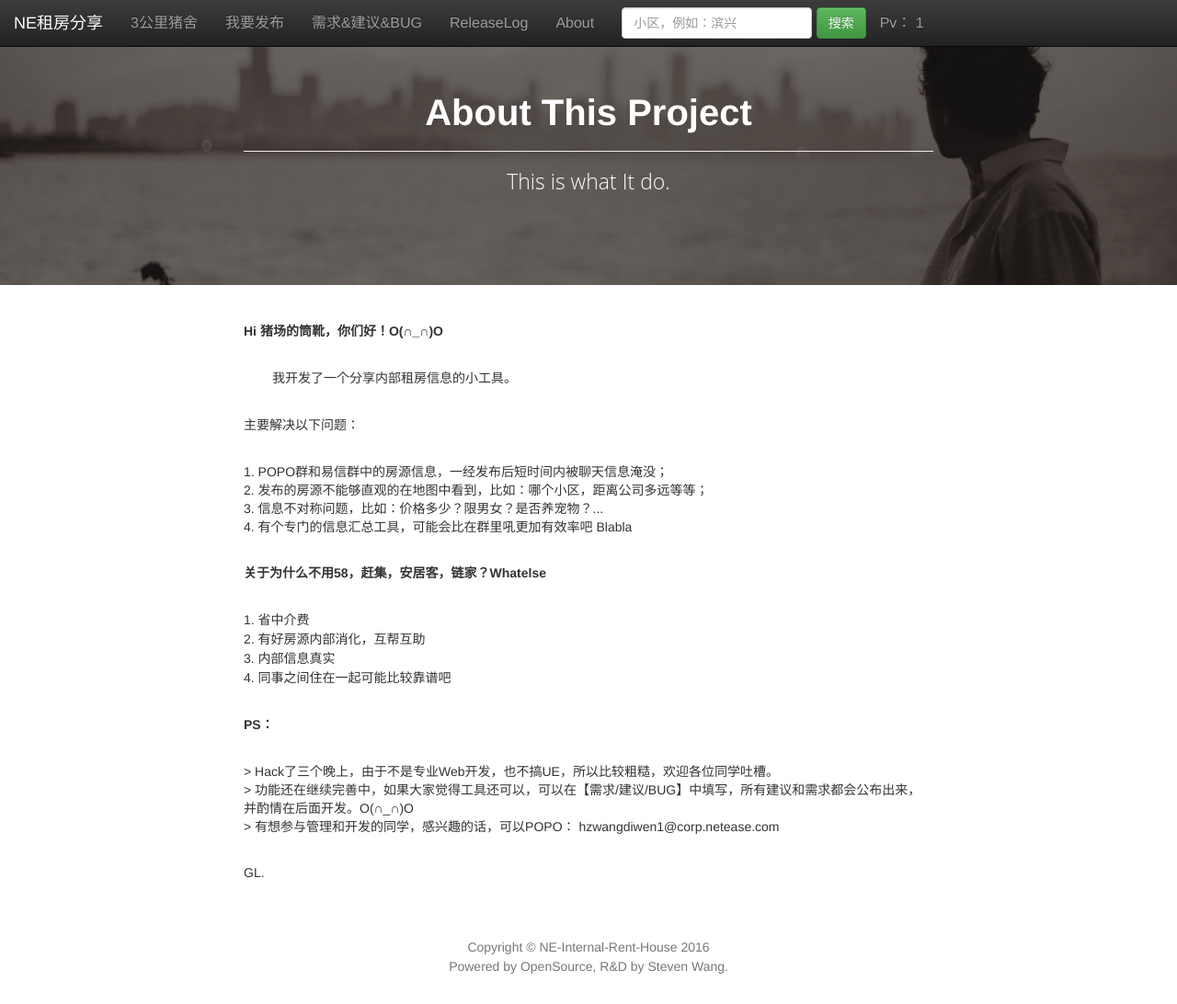
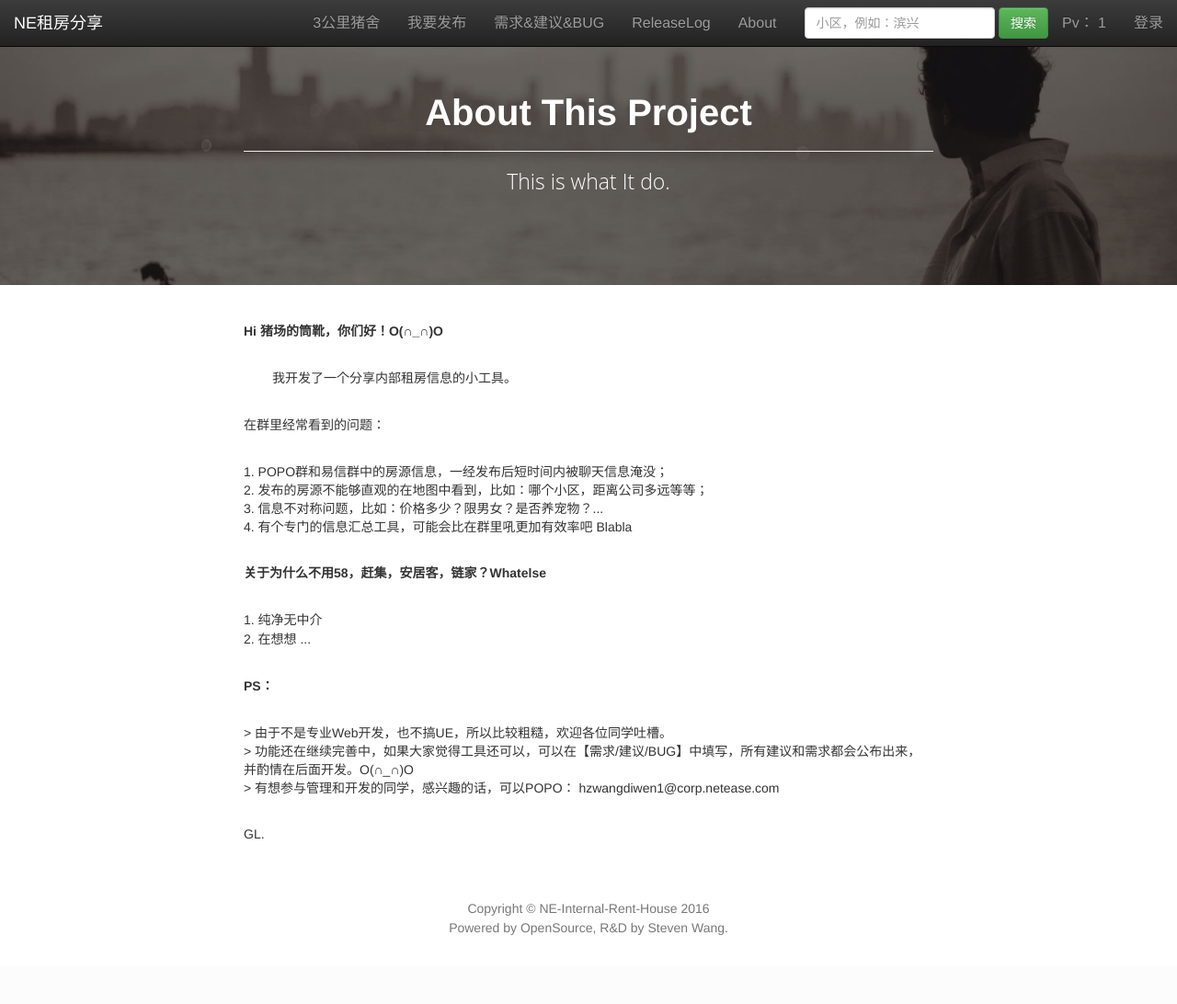
Before and after one commit to wangdiwen/rent_house, a CodeIgniter app: page /database/index.php/home/about in a window 1280 px wide. Shown: the whole page at 92% size. After the commit the page ends 1017 px from the top, so only its background shows below. Run offline with CodeIgniter, Linux system fonts and the light colour scheme; some libraries are stand-ins or nearby versions.

Commit message:
add using openid login/logout func

```diff
--- a/application/config/autoload.php
+++ b/application/config/autoload.php
@@ -58,7 +58,7 @@ $autoload['packages'] = array();
 |
 |	$autoload['libraries'] = array('user_agent' => 'ua');
 */
-$autoload['libraries'] = array();
+$autoload['libraries'] = array('session');
 
 /*
 | -------------------------------------------------------------------
@@ -83,7 +83,7 @@ $autoload['drivers'] = array();
 |
 |	$autoload['helper'] = array('url', 'file');
 */
-$autoload['helper'] = array('url');
+$autoload['helper'] = array('url', 'rh_public');
 
 /*
 | -------------------------------------------------------------------
--- a/application/controllers/Home.php
+++ b/application/controllers/Home.php
@@ -7,12 +7,10 @@ class Home extends CI_Controller {
     parent::__construct();
 
     $this->load->model('rh_house');
-    $this->load->helper('rh_public');
     // $this->load->library('lib_redis');
-    $this->load->library('session');
   }
 
-  public function login() {
+  public function recv_openid() {
     $openid_info = $this->input->get();
     log_message('debug', '/home/login recv data: ' . json_encode($openid_info));
     log_message('debug', '/home/login recv data: email=' . $openid_info['openid_sreg_email']);
@@ -58,10 +56,28 @@ class Home extends CI_Controller {
     $sig_str .= 'sreg.fullname:' . $openid_info['openid_sreg_fullname'] . "\n";
     $sig_str .= 'sreg.nickname:' . $openid_info['openid_sreg_nickname'] . "\n";
 
-    $new_sig = base64_encode(hash_hmac('sha256', $sig_str, $mac_key));
+    $new_sig = base64_encode(hash_hmac('sha256', $sig_str, base64_decode($mac_key), true));
     log_message('debug', 'Old sig = ' . $sig);
     log_message('debug', 'New sig = ' . $new_sig);
+    if ($sig !== $new_sig) {
+      echo "Invalid OpenID !!!";
+      return false;
+    }
 
+    // set this user session
+    $this->session->unset_userdata('neid');
+    $this->session->set_userdata(array(
+      'email' => $openid_info['openid_sreg_email'],
+      'nickname' => $openid_info['openid_sreg_nickname'],
+      'fullname' => $openid_info['openid_sreg_fullname'],
+    ));
+
+    $open_page = $this->session->userdata('open_page');
+    if ($open_page == 'home') {
+      return $this->index();
+    }
+    else
+      $this->load->view($open_page);
   }
 
   // default index entry
@@ -92,8 +108,28 @@ class Home extends CI_Controller {
     $this->load->view('about');
   }
 
+  public function login() {
+    return $this->_redirect2neid('home');
+  }
+
+  public function clean() {
+    $this->session->sess_destroy();
+
+    redirect('/home/index', 'location', 302);
+  }
+
   public function publish() {
-    $this->load->view('publish');
+    $email = $this->session->userdata('email');
+    if (! $email) {
+      return $this->_redirect2neid('publish');
+    }
+    else {
+      // $nickname = $this->session->userdata('nickname');
+      // log_message('debug', 'publish page: ' . 'email=' . $email . ', nickname=' . $nickname);
+      $this->load->view('publish', array(
+        'email' => explode('@', $email)[0],
+      ));
+    }
   }
 
   public function pos() {
@@ -108,7 +144,7 @@ class Home extends CI_Controller {
   }
 
   // Redirect to NE-Openid
-  public function neid() {
+  public function _redirect2neid($page = 'publish') {
     // doc: https://login.netease.com/download/ntes_openid_dev.pdf
 
     $params = array(
@@ -136,6 +172,7 @@ class Home extends CI_Controller {
 
     $u_session = array(
       'neid' => $post_arr,
+      'open_page' => $page,
     );
     $this->session->set_userdata($u_session);
 
@@ -143,10 +180,10 @@ class Home extends CI_Controller {
       'openid.ns' => 'http://specs.openid.net/auth/2.0',
       'openid.mode' => 'checkid_setup',
       'openid.assoc_handle' => $post_arr['assoc_handle'],
-      'openid.return_to'  => base_url() . 'home/login',
+      'openid.return_to'  => base_url() . 'home/recv_openid',
       'openid.claimed_id' => 'http://specs.openid.net/auth/2.0/identifier_select',
       'openid.identity'  => 'http://specs.openid.net/auth/2.0/identifier_select',
-      'openid.realm' => base_url() . 'home/openid',
+      'openid.realm' => base_url() . $page,
       'openid.ns.sreg' => 'http://openid.net/extensions/sreg/1.1',
       'openid.sreg.required' => 'nickname,email,fullname',
     );
--- a/application/views/about.php
+++ b/application/views/about.php
@@ -23,7 +23,7 @@
             <div class="col-lg-8 col-lg-offset-2 col-md-10 col-md-offset-1">
                 <p><strong>Hi 猪场的筒靴，你们好！O(∩_∩)O</strong></p>
                 <p>&nbsp;&nbsp;&nbsp;&nbsp;&nbsp;&nbsp;&nbsp;&nbsp;我开发了一个分享内部租房信息的小工具。</p>
-                <p>主要解决以下问题：</p>
+                <p>在群里经常看到的问题：</p>
                 1. POPO群和易信群中的房源信息，一经发布后短时间内被聊天信息淹没；<br/>
                 2. 发布的房源不能够直观的在地图中看到，比如：哪个小区，距离公司多远等等；<br/>
                 3. 信息不对称问题，比如：价格多少？限男女？是否养宠物？...<br/>
@@ -31,14 +31,12 @@
 
                 <p><strong>关于为什么不用58，赶集，安居客，链家？Whatelse</strong></p>
                 <p>
-                  1. 省中介费<br/>
-                  2. 有好房源内部消化，互帮互助<br/>
-                  3. 内部信息真实<br/>
-                  4. 同事之间住在一起可能比较靠谱吧<br/>
+                  1. 纯净无中介<br/>
+                  2. 在想想 ...<br/>
                 </p>
 
                 <p><strong>PS：</strong></p>
-                > Hack了三个晚上，由于不是专业Web开发，也不搞UE，所以比较粗糙，欢迎各位同学吐槽。<br/>
+                > 由于不是专业Web开发，也不搞UE，所以比较粗糙，欢迎各位同学吐槽。<br/>
                 > 功能还在继续完善中，如果大家觉得工具还可以，可以在【需求/建议/BUG】中填写，所有建议和需求都会公布出来，并酌情在后面开发。O(∩_∩)O<br/>
                 > 有想参与管理和开发的同学，感兴趣的话，可以POPO： hzwangdiwen1@corp.netease.com<br/>
                 <p>GL.</p>
--- a/application/views/home.php
+++ b/application/views/home.php
@@ -1,5 +1,7 @@
 <?php include_once('rh_header.php'); ?>
 <?php include_once('rh_nav.php'); ?>
+
+<br/>
 
     <!-- 高德地图样式 -->
     <style type="text/css">
--- a/application/views/publish.php
+++ b/application/views/publish.php
@@ -26,7 +26,7 @@
               <div class="form-group">
                   <label class="col-sm-2 control-label">POPO号 *</label>
                   <div class="col-sm-10">
-                     <input type="text" id="popo" name="popo" value="" placeholder="Corp邮箱前缀">@corp.netease.com
+                     <input type="text" id="popo" name="popo" readonly="true" value="<?php echo $email; ?>" placeholder="Corp邮箱前缀">@corp.netease.com
                   </div>
               </div>
               <div class="form-group">
--- a/application/views/rh_nav.php
+++ b/application/views/rh_nav.php
@@ -4,7 +4,7 @@
       <a class="navbar-brand" href="/home/index">NE租房分享</a>
     </div>
     <div>
-      <ul class="nav navbar-nav">
+      <ul class="nav navbar-nav pull-right">
           <li class=""><a href="/home/index">3公里猪舍</a></li>
           <li class=""><a href="/home/publish">我要发布</a></li>
           <li class=""><a href="/feedback/index">需求&建议&BUG</a></li>
@@ -24,6 +24,16 @@
               echo file_get_contents('hits.dat');
             ?>
           </a></li>
+          <?php
+            $name = $this->session->userdata('fullname');
+            if ($name) {
+              echo '<li class=""><a href="#">欢迎你：' . $name . '</a></li>';
+              echo '<li class=""><a href="/home/clean">退出</a></li>';
+            }
+            else
+              echo '<li class=""><a href="/home/login">登录</a></li>';
+          ?>
+
       </ul>
     </div>
 </nav>
```
Also changed, not shown: application/views/releaselog.php (+11 -2 lines).
